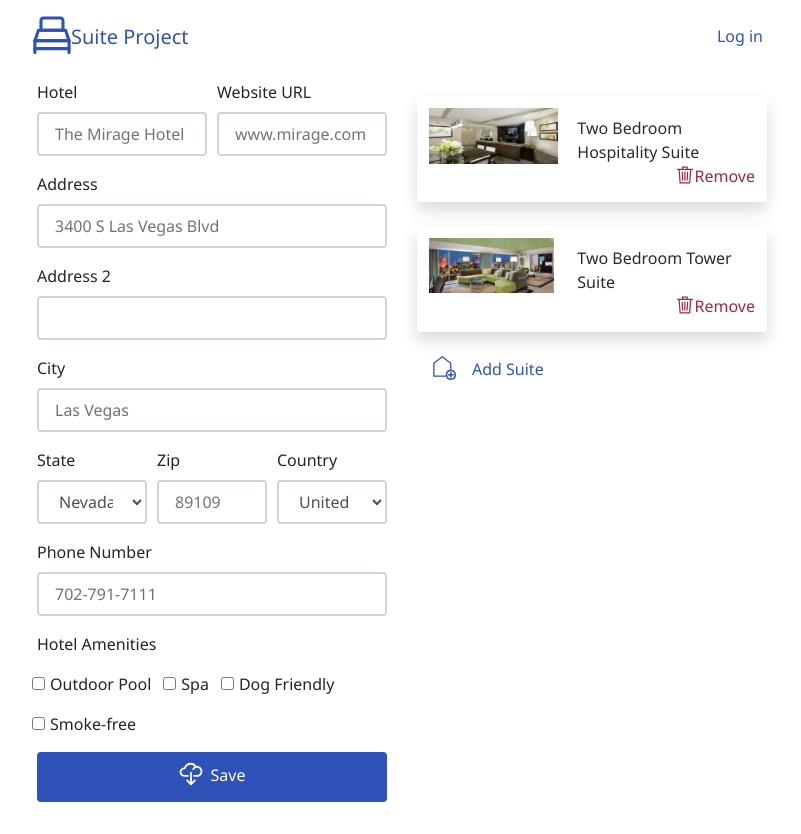
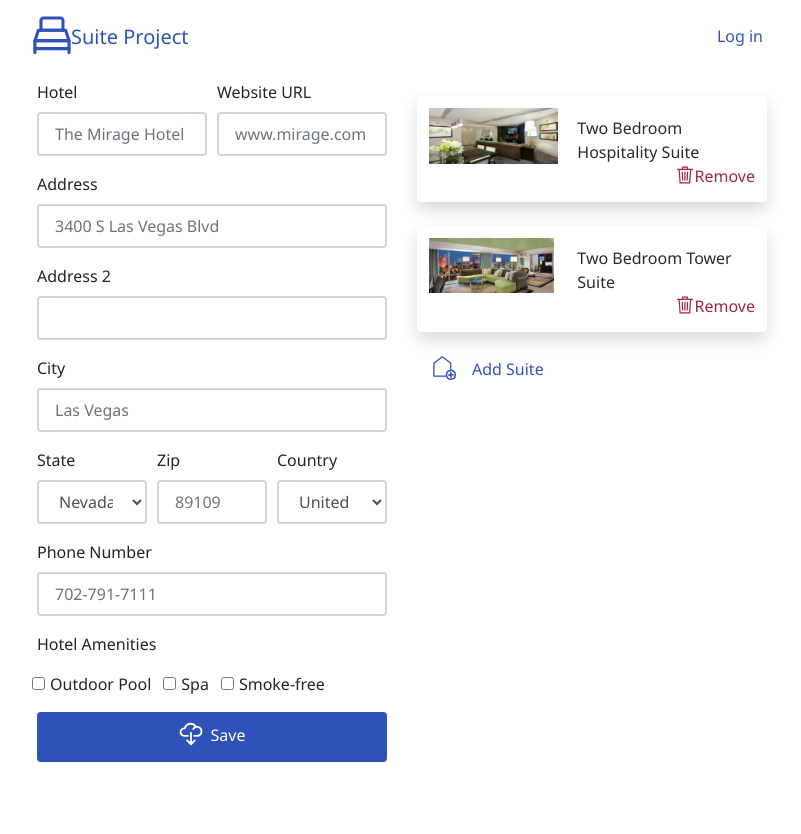
Before and after one commit to jysfc/suite-project-mpa, a React (Create React App) app: page /edit-property in a window 1280 px wide. Shown: the whole page, without its empty margins (238-1039 px from the left). After the commit the page ends 800 px from the top, so only its background shows below. Built offline with nearby package versions, Linux system fonts and the light colour scheme.

Commit message:
removed dog friendly

```diff
--- a/src/components/pages/EditProperty.js
+++ b/src/components/pages/EditProperty.js
@@ -500,20 +500,6 @@ export default function EditProperty() {
                            <input
                               className="form-check-input"
                               type="checkbox"
-                              id="DogFriendly"
-                              value="option6"
-                           />
-                           <label
-                              className="form-check-label"
-                              for="DogFriendly"
-                           >
-                              Dog Friendly
-                           </label>
-                        </div>
-                        <div className="form-group form-check-inline">
-                           <input
-                              className="form-check-input"
-                              type="checkbox"
                               id="SmokeFree"
                               value="option7"
                            />
--- a/src/components/pages/EditSuite.js
+++ b/src/components/pages/EditSuite.js
@@ -5,7 +5,6 @@ import MIRHOS from "../../images/MIRHOS.jpg";
 import SaveIcon from "../../icons/save.svg";
 import PoolOutdoorIcon from "../../icons/pooloutdoor.svg";
 import SpaIcon from "../../icons/spa.svg";
-import DogAllowedIcon from "../../icons/dogallowed.svg";
 import SmokingNoIcon from "../../icons/smokingno.svg";
 
 export default function EditSuite() {
@@ -50,15 +49,6 @@ export default function EditSuite() {
                                     alt=""
                                  />
                                  Spa
-                              </li>
-                              <li>
-                                 <img
-                                    src={DogAllowedIcon}
-                                    width="16px"
-                                    className="mr-1"
-                                    alt=""
-                                 />
-                                 Dog Friendly
                               </li>
                               <li>
                                  <img
--- a/src/components/pages/Suite.js
+++ b/src/components/pages/Suite.js
@@ -5,7 +5,6 @@ import ParkSelfIcon from "../../icons/parkself.svg";
 import ParkValetIcon from "../../icons/parkvalet.svg";
 import PoolOutdoorIcon from "../../icons/pooloutdoor.svg";
 import SpaIcon from "../../icons/spa.svg";
-import DogAllowedIcon from "../../icons/dogallowed.svg";
 import SmokingNoIcon from "../../icons/smokingno.svg";
 import MIRHOS from "../../images/MIRHOS.jpg";
 import BookNowIcon from "../../icons/book-now.svg";
@@ -64,15 +63,6 @@ export default function Suite() {
                               alt=""
                            />
                            Spa
-                        </li>
-                        <li>
-                           <img
-                              src={DogAllowedIcon}
-                              width="16px"
-                              className="mr-1"
-                              alt=""
-                           />
-                           Dog Friendly
                         </li>
                         <li>
                            <img
--- a/src/data/suites.js
+++ b/src/data/suites.js
@@ -15,7 +15,6 @@ export const suites = [
       valetParking: "N/A",
       outdoorPool: true,
       spa: true,
-      dogFriendly: true,
       smokeFree: true,
       userId: `9bfbc757-fcc9-40c8-9f83-652fdefee41e`,
       isActive: true,
@@ -36,7 +35,6 @@ export const suites = [
       valetParking: "N/A",
       outdoorPool: true,
       spa: true,
-      dogFriendly: true,
       smokeFree: true,
       userId: `9bfbc757-fcc9-40c8-9f83-652fdefee41e`,
       isActive: true,
@@ -57,7 +55,6 @@ export const suites = [
       valetParking: "N/A",
       outdoorPool: true,
       spa: true,
-      dogFriendly: true,
       smokeFree: true,
       userId: `3e4f4858-88ba-47fc-b23d-0622f7858802`,
       isActive: true,
--- a/src/data/suites.json
+++ b/src/data/suites.json
@@ -15,7 +15,6 @@
       "valetParking": "N/A",
       "outdoorPool": true,
       "spa": true,
-      "dogFriendly": true,
       "smokeFree": true,
       "userId": "9bfbc757-fcc9-40c8-9f83-652fdefee41e",
       "isActive": true
@@ -36,7 +35,6 @@
       "valetParking": "N/A",
       "outdoorPool": true,
       "spa": true,
-      "dogFriendly": true,
       "smokeFree": true,
       "userId": "9bfbc757-fcc9-40c8-9f83-652fdefee41e",
       "isActive": true
@@ -57,7 +55,6 @@
       "valetParking": "N/A",
       "outdoorPool": true,
       "spa": true,
-      "dogFriendly": true,
       "smokeFree": true,
       "userId": "3e4f4858-88ba-47fc-b23d-0622f7858802",
       "isActive": true
```
